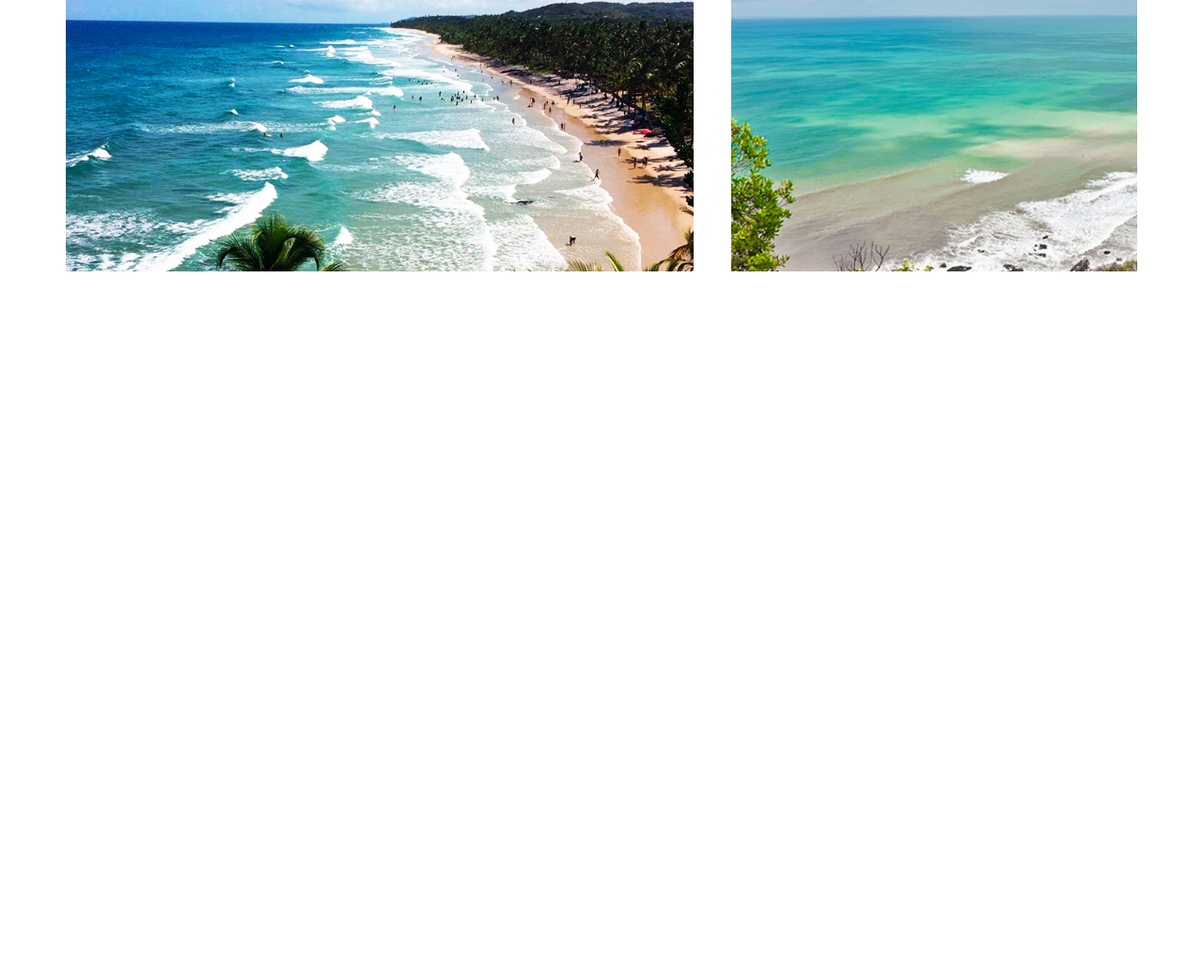
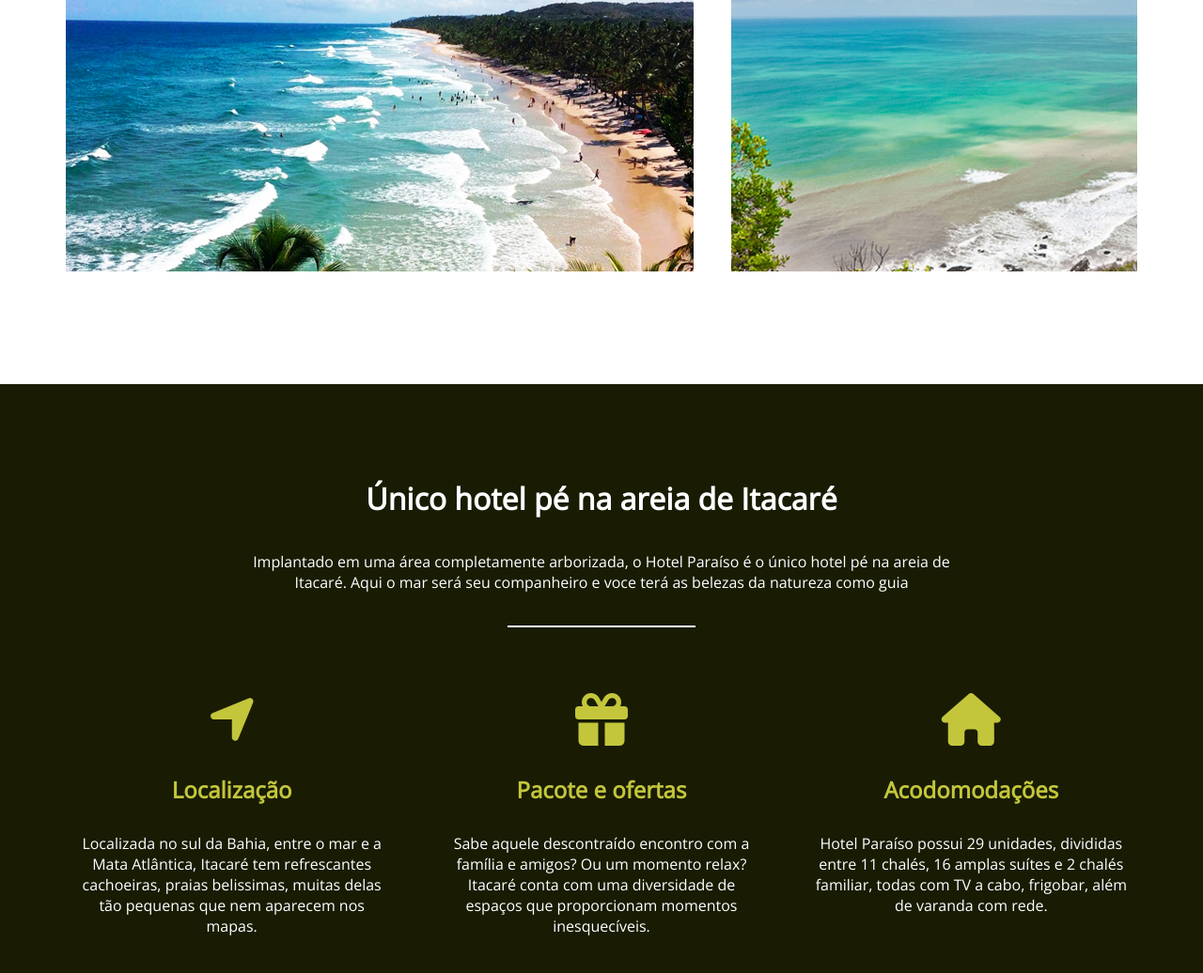
Before and after one commit to GustavoBauer/Projeto-Flexbox, a plain HTML site: page index.html in a window 1280 px wide. Shown: the part 1520-2556 px from the top of the page at 94% size. Before the commit the page ends 1929 px from the top, so only its background shows below. Drawn offline with nearby package versions, Linux system fonts and the light colour scheme.

Commit message:
final aula 8

```diff
--- a/css/style.css
+++ b/css/style.css
@@ -82,11 +82,13 @@ header li:last-child{
 .hero h1{
     font-size: 3.2rem;
     margin-bottom: 15px;
+    text-shadow: 1px 1px #000000;
 }
 
 .hero h3{
     font-size: 2rem;
     margin-bottom: 15px;
+    text-shadow: 1px 1px #000000;
 }
 
 .hero .btn{
@@ -118,6 +120,7 @@ header li:last-child{
     font-size: 2rem;
     margin-bottom: 35px;
     color: #191c03;
+    text-align: center;
 }
 
 .conheca-o-hotel p{
@@ -163,3 +166,67 @@ header li:last-child{
         flex-basis: 100%;
     }
 }
+
+/* CARACTERISTICAS */
+
+.caracteristicas{
+    display: flex;
+    flex-direction: column;
+    align-items: center;
+    padding: 100px 50px;
+    background-color: #191c03;
+}
+
+.caracteristicas h3{
+    font-size: 2rem;
+    margin-bottom: 35px;
+    color: #fff;
+    text-align: center;
+}
+
+.caracteristicas p{
+    max-width: 800px;
+    margin-bottom: 35px;
+    color: #fff;
+    text-align: center;
+}
+
+.caracteristicas hr{
+    width: 200px;
+    height: 2px;
+    background-color: #fff;
+    margin-bottom: 70px;
+    border: none;
+}
+
+.caracteristicas .grid{
+    width: 100%;
+    display:flex;
+}
+
+.caracteristicas .grid li{
+    padding: 0 30px;
+    text-align: center;
+}
+
+.caracteristicas .grid li i{
+    color: #c3c63b;
+    font-size: 3.5rem;
+    margin-bottom: 30px;
+}
+
+.caracteristicas .grid li h4{
+    font-size: 1.5rem;
+    color: #c3c63b;
+    margin-bottom: 30px;
+}
+
+.caracteristicas .grid li p{
+    color: #fff;
+}
+
+@media (max-width: 850px){
+    .caracteristicas .grid{
+        flex-direction: column;
+    }
+}
--- a/index.html
+++ b/index.html
@@ -38,6 +38,28 @@
 			<li class="small" style="background-image: url('img/itacare-04.jpg')"></li>
 		</ul>
 	</section>
+	<section class="caracteristicas">
+		<h3>Único hotel pé na areia de Itacaré</h3>
+		<p>Implantado em uma área completamente arborizada, o Hotel Paraíso é o único hotel pé na areia de Itacaré. Aqui o mar será seu companheiro e voce terá as belezas da natureza como guia</p>
+		<hr>
+		<ul class="grid">
+			<li>
+				<i class="fa fa-location-arrow" aria-hidden="true"></i>
+				<h4>Localização</h4>
+				<p>Localizada no sul da Bahia, entre o mar e a Mata Atlântica, Itacaré tem refrescantes cachoeiras, praias belissimas, muitas delas tão pequenas que nem aparecem nos mapas. </p>
+			</li>
+			<li>
+				<i class="fa fa-gift" aria-hidden="true"></i>
+				<h4>Pacote e ofertas</h4>
+				<p>Sabe aquele descontraído encontro com a família e amigos? Ou um momento relax? Itacaré conta com uma diversidade de espaços que proporcionam momentos inesquecíveis. </p>
+			</li>
+			<li>
+				<i class="fa fa-home" aria-hidden="true"></i>
+				<h4>Acodomodações</h4>
+				<p> Hotel Paraíso possui 29 unidades, divididas entre 11 chalés, 16 amplas suítes e 2 chalés familiar, todas com TV a cabo, frigobar, além de varanda com rede. </p>
+			</li>
+		</ul>
+	</section>
 </body>
 
 </html>
```
